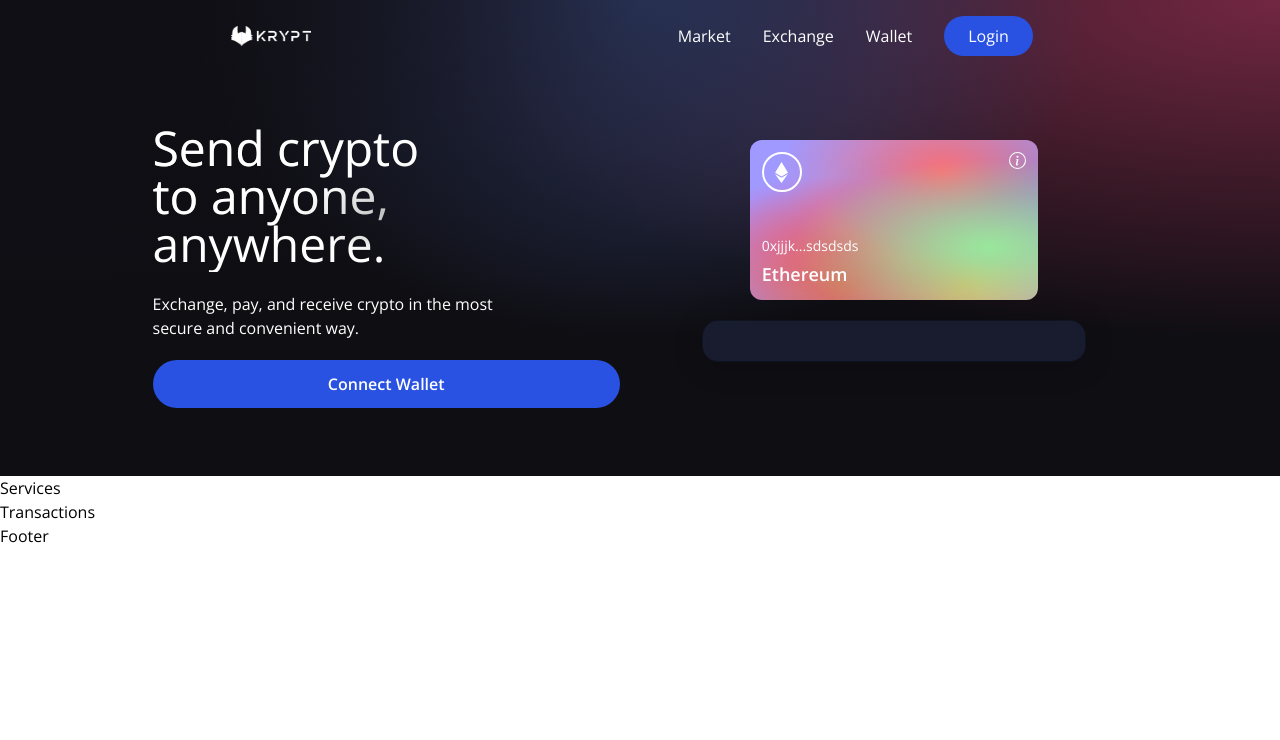
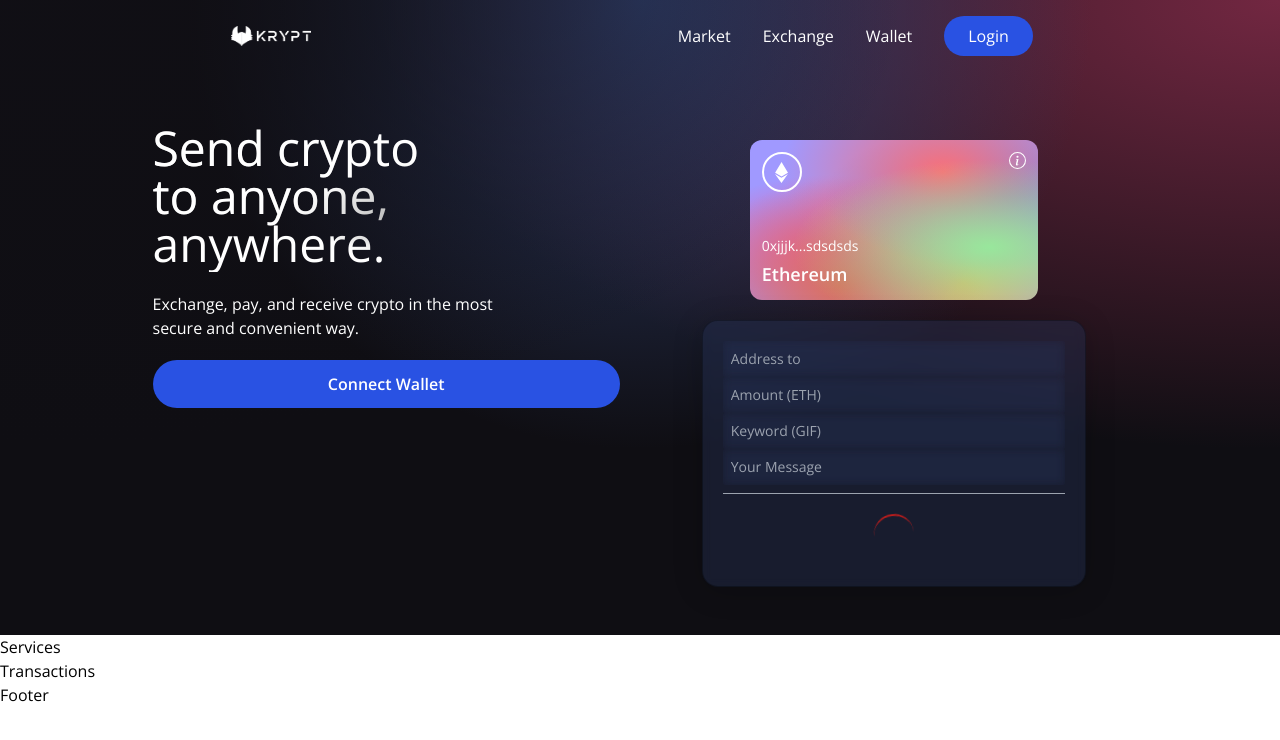
Before and after one commit to Ysrbolles/WEB3.0_Project, a React (Vite) app in the folder client/: page / in a window 1280 px wide. Shown: the top 740 px of the page. Built offline with nearby package versions, Linux system fonts and the light colour scheme.

Commit message:
👽️ Update Welcome Section & Add Transaction form

```diff
--- a/client/src/components/Loader.jsx
+++ b/client/src/components/Loader.jsx
@@ -1,6 +1,10 @@
 const Loader = () => {
 	return (
-		<div>Loader</div>
+		<div
+			className="flex justify-center items-center py-3"
+		>
+			<div className="animate-spin rounded-full h-10 w-10 border-b-2 border-red-700" />
+		</div>
 	)
 }
 
--- a/client/src/components/Welcome.jsx
+++ b/client/src/components/Welcome.jsx
@@ -4,14 +4,29 @@
 import { Loader } from "./"
 
 
+const Input = ({ name, value, type, placeholder, handleChange }) => (
+	<input
+		name={name}
+		value={value}
+		placeholder={placeholder}
+		type={type}
+		step="0.0001"
+		onChange={(e) => handleChange(e, name)}
+		className="m2y-2 w-full p-2 rounded-sm outline-none focus:border-blue-glassmorphism bg-transparent text-white border-none text-sm white-glassmorphism"
+	/>
+)
+
 const Welcome = () => {
+	/* Connect Wallet with website */
 	const connectToWallet = () => {
 	}
+	/* Send transaction to blockchain */
+	const handleSubmit = () => { }
 
 	return (
 		<div className="flex w-full justify-center items-center">
-			<div className="flex md:flex-row flex-col items-start justify-between md:p-02 py-12 px-4">
-				<div className="flex flex-1 justify-start flex-col md:mr-10">
+			<div className="flex mf:flex-row flex-col items-start justify-between md:p-02 py-12 px-4">
+				<div className="flex flex-1 justify-start flex-col mf:mr-10">
 					<h1 className="text-3xl sm:text-5xl text-gradient text-white py-1">	Send crypto <br /> to anyone, anywhere.</h1>
 					<p className="text-left mt-5 text-white font-light md:w-9/12 w-11/12 text-base">
 						Exchange, pay, and receive crypto in the most secure and convenient way.
@@ -24,7 +39,7 @@
 						<p className="text-white text-base font-semibold ">Connect Wallet</p>
 					</button>
 				</div>
-				<div className="flex flex-col flex-1 items-center justify-start w-full md:mt-0 mt-0">
+				<div className="flex flex-col flex-1 items-center justify-start w-full mf:mt-0 mt-0">
 					<div className="p-3 justify-end items-start flex-col rounded-xl h-40 sm:w-72 w-full my-5 eth-card white-glassmorpism">
 						<div className="flex justify-between flex-col w-full h-full">
 							<div className="flex justify-between items-start">
@@ -45,7 +60,17 @@
 					</div>
 
 					<div className="p-5 sm:w-96 w-full flex flex-col justify-start items-center blue-glassmorphism">
+						<Input name="addressTo" placeholder="Address to" type="text" />
+						<Input name="amount" placeholder="Amount (ETH)" type="number" />
+						<Input name="keyword" placeholder="Keyword (GIF)" type="text" />
+						<Input name="message" placeholder="Your Message" type="text" />
+						<div className="h-[1px] w-full bg-gray-400 my-2" />
 
+						{true ? <Loader /> : <button
+							type="button"
+							className="text-white w-full mt-2 border-[1px] p-2 border-[#3d4f7c] rounded-full cursor-pointer"
+							onClick={handleSubmit}
+						>Send Now</button>}
 					</div>
 				</div>
 			</div>
--- a/client/tailwind.config.js
+++ b/client/tailwind.config.js
@@ -1,9 +1,35 @@
 module.exports = {
-	content: [
-		"./src/**/*.{js,jsx,ts,tsx}",
-	],
+	purge: ["./src/**/*.{js,jsx,ts,tsx}", "./public/index.html"],
+	mode: "jit",
+	darkMode: false, // or 'media' or 'class'
 	theme: {
+		fontFamily: {
+			display: ["Open Sans", "sans-serif"],
+			body: ["Open Sans", "sans-serif"],
+		},
+		extend: {
+			screens: {
+				mf: "990px",
+			},
+			keyframes: {
+				"slide-in": {
+					"0%": {
+						"-webkit-transform": "translateX(120%)",
+						transform: "translateX(120%)",
+					},
+					"100%": {
+						"-webkit-transform": "translateX(0%)",
+						transform: "translateX(0%)",
+					},
+				},
+			},
+			animation: {
+				"slide-in": "slide-in 0.5s ease-out",
+			},
+		},
+	},
+	variants: {
 		extend: {},
 	},
 	plugins: [],
-}
+};
```
